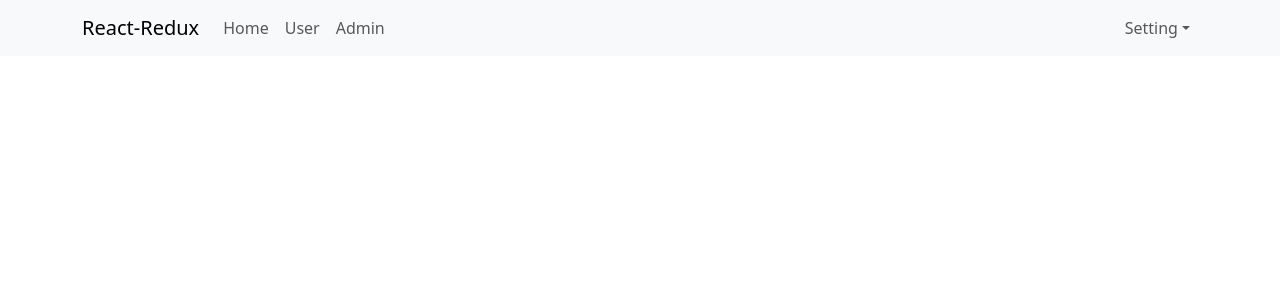
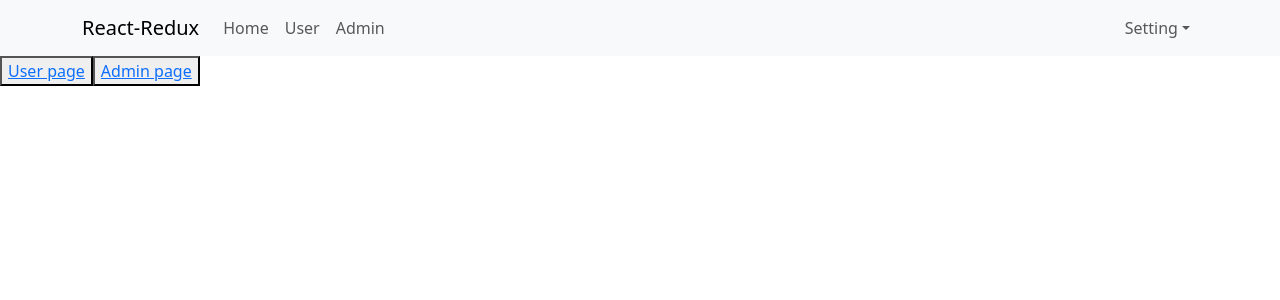
Before and after one commit to Edvo1901/base-react-redux, a React (Create React App) app: page / in a window 1280 px wide. Shown: the top 300 px of the page. Built offline with nearby package versions, Linux system fonts and the light colour scheme.

Commit message:
update header

```diff
--- a/src/App.js
+++ b/src/App.js
@@ -1,10 +1,19 @@
 import './App.scss';
 import Header from './components/Header/Header.jsx';
+import {Link} from 'react-router-dom';
 
 const App = () => {
 	return (
 		<div className="app-container">
 			<Header/>
+			<div>
+				<button>
+					<Link to="/user">User page</Link>
+				</button>
+				<button>
+					<Link to="/admin">Admin page</Link>
+				</button>
+			</div>
 		</div>
 	);
 }
--- a/src/components/Header/Header.jsx
+++ b/src/components/Header/Header.jsx
@@ -2,18 +2,19 @@ import Container from 'react-bootstrap/Container';
 import Nav from 'react-bootstrap/Nav';
 import Navbar from 'react-bootstrap/Navbar';
 import NavDropdown from 'react-bootstrap/NavDropdown';
+import {Link} from 'react-router-dom';
 
 const Header = () => {
     return (
         <Navbar expand="lg" className="bg-body-tertiary">
             <Container>
-                <Navbar.Brand href="#home">React-Redux</Navbar.Brand>
+                <Navbar.Brand href="/">React-Redux</Navbar.Brand>
                 <Navbar.Toggle aria-controls="basic-navbar-nav" />
                 <Navbar.Collapse id="basic-navbar-nav">
                     <Nav className="me-auto">
-                        <Nav.Link href="#home">Home</Nav.Link>
-                        <Nav.Link href="#link">User</Nav.Link>
-                        <Nav.Link href="#link">Admin</Nav.Link>
+                        <Link to="/" className="nav-link">Home</Link>
+                        <Link to="/user" className="nav-link">User</Link>
+                        <Link to="/admin" className="nav-link">Admin</Link>
                     </Nav>
                     <Nav>
                         <NavDropdown title="Setting" id="basic-nav-dropdown">
```
